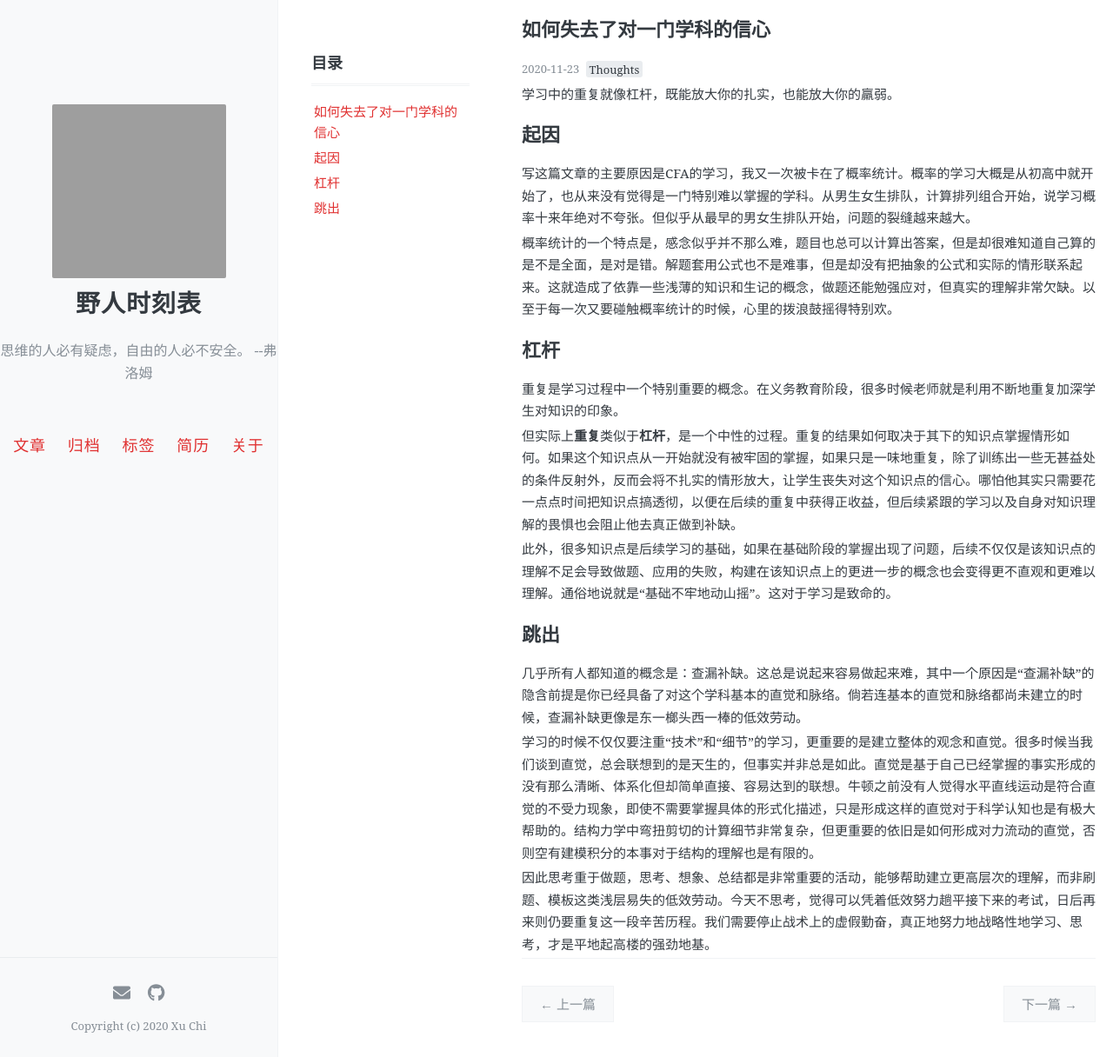
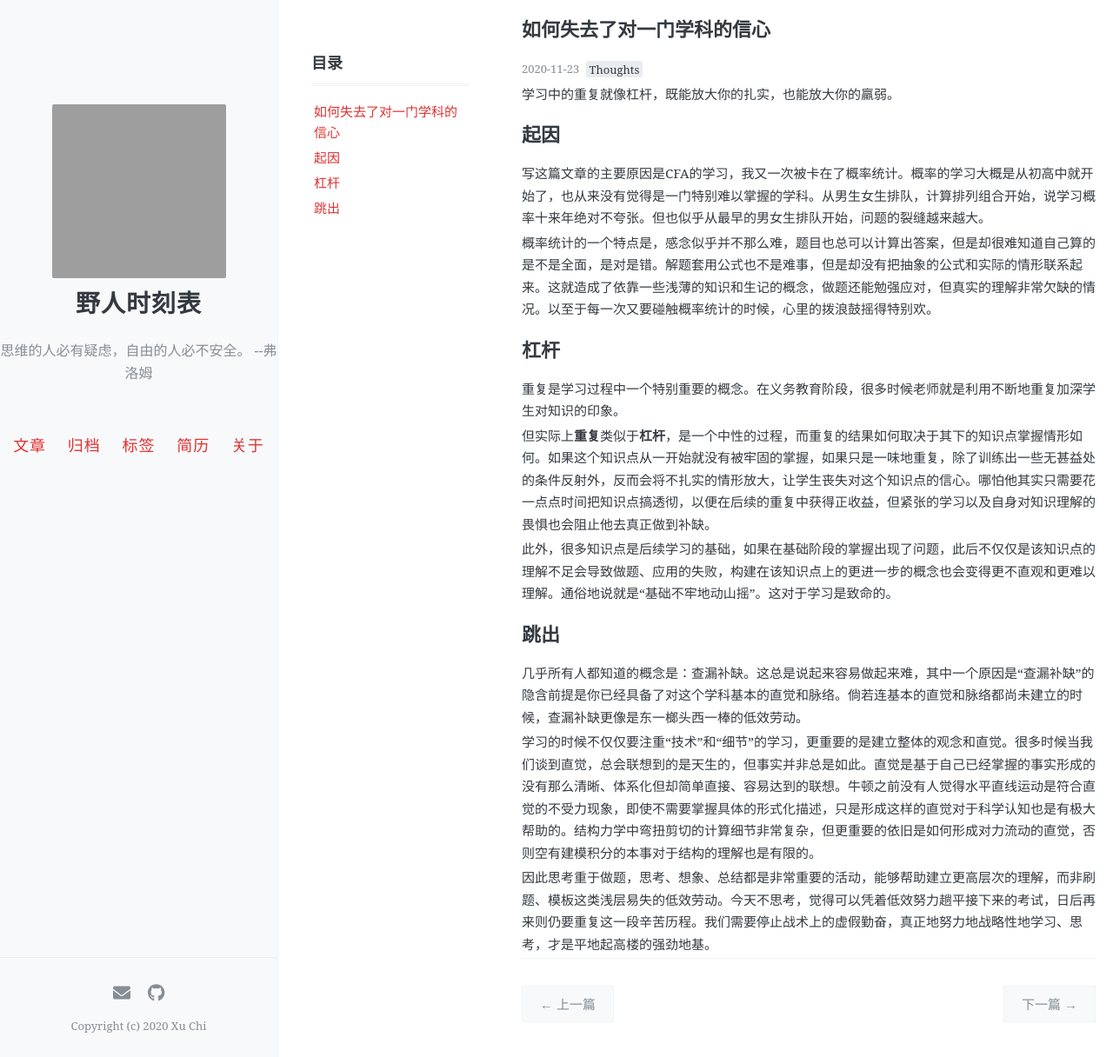
Before and after one commit to xuchi16/Lukathis.github.io, a Jekyll site: the page built from _posts/thoughts/2020-11-23-How-You-Lose-Confidence.markdown, in a window 1280 px wide and 1216 px high. Shown: the whole window at 87% size. Built offline with Jekyll 4.4.1, drawn with Linux system fonts in a browser that asks for light colours; comment, search, counter and statistics services are not loaded; grey boxes are pictures that could not be loaded.

Commit message:
learning and confidence

```diff
--- a/_posts/thoughts/2020-11-23-How-You-Lose-Confidence.markdown
+++ b/_posts/thoughts/2020-11-23-How-You-Lose-Confidence.markdown
@@ -10,17 +10,17 @@ tags: [Thoughts]
 
 # 起因
 
-写这篇文章的主要原因是CFA的学习，我又一次被卡在了概率统计。概率的学习大概是从初高中就开始了，也从来没有觉得是一门特别难以掌握的学科。从男生女生排队，计算排列组合开始，说学习概率十来年绝对不夸张。但似乎从最早的男女生排队开始，问题的裂缝越来越大。
+写这篇文章的主要原因是CFA的学习，我又一次被卡在了概率统计。概率的学习大概是从初高中就开始了，也从来没有觉得是一门特别难以掌握的学科。从男生女生排队，计算排列组合开始，说学习概率十来年绝对不夸张。但也似乎从最早的男女生排队开始，问题的裂缝越来越大。
 
-概率统计的一个特点是，感念似乎并不那么难，题目也总可以计算出答案，但是却很难知道自己算的是不是全面，是对是错。解题套用公式也不是难事，但是却没有把抽象的公式和实际的情形联系起来。这就造成了依靠一些浅薄的知识和生记的概念，做题还能勉强应对，但真实的理解非常欠缺。以至于每一次又要碰触概率统计的时候，心里的拨浪鼓摇得特别欢。
+概率统计的一个特点是，感念似乎并不那么难，题目也总可以计算出答案，但是却很难知道自己算的是不是全面，是对是错。解题套用公式也不是难事，但是却没有把抽象的公式和实际的情形联系起来。这就造成了依靠一些浅薄的知识和生记的概念，做题还能勉强应对，但真实的理解非常欠缺的情况。以至于每一次又要碰触概率统计的时候，心里的拨浪鼓摇得特别欢。
 
 # 杠杆
 
 重复是学习过程中一个特别重要的概念。在义务教育阶段，很多时候老师就是利用不断地重复加深学生对知识的印象。
 
-但实际上**重复**类似于**杠杆**，是一个中性的过程。重复的结果如何取决于其下的知识点掌握情形如何。如果这个知识点从一开始就没有被牢固的掌握，如果只是一味地重复，除了训练出一些无甚益处的条件反射外，反而会将不扎实的情形放大，让学生丧失对这个知识点的信心。哪怕他其实只需要花一点点时间把知识点搞透彻，以便在后续的重复中获得正收益，但后续紧跟的学习以及自身对知识理解的畏惧也会阻止他去真正做到补缺。
+但实际上**重复**类似于**杠杆**，是一个中性的过程，而重复的结果如何取决于其下的知识点掌握情形如何。如果这个知识点从一开始就没有被牢固的掌握，如果只是一味地重复，除了训练出一些无甚益处的条件反射外，反而会将不扎实的情形放大，让学生丧失对这个知识点的信心。哪怕他其实只需要花一点点时间把知识点搞透彻，以便在后续的重复中获得正收益，但紧张的学习以及自身对知识理解的畏惧也会阻止他去真正做到补缺。
 
-此外，很多知识点是后续学习的基础，如果在基础阶段的掌握出现了问题，后续不仅仅是该知识点的理解不足会导致做题、应用的失败，构建在该知识点上的更进一步的概念也会变得更不直观和更难以理解。通俗地说就是“基础不牢地动山摇”。这对于学习是致命的。
+此外，很多知识点是后续学习的基础，如果在基础阶段的掌握出现了问题，此后不仅仅是该知识点的理解不足会导致做题、应用的失败，构建在该知识点上的更进一步的概念也会变得更不直观和更难以理解。通俗地说就是“基础不牢地动山摇”。这对于学习是致命的。
 
 # 跳出
 
```
